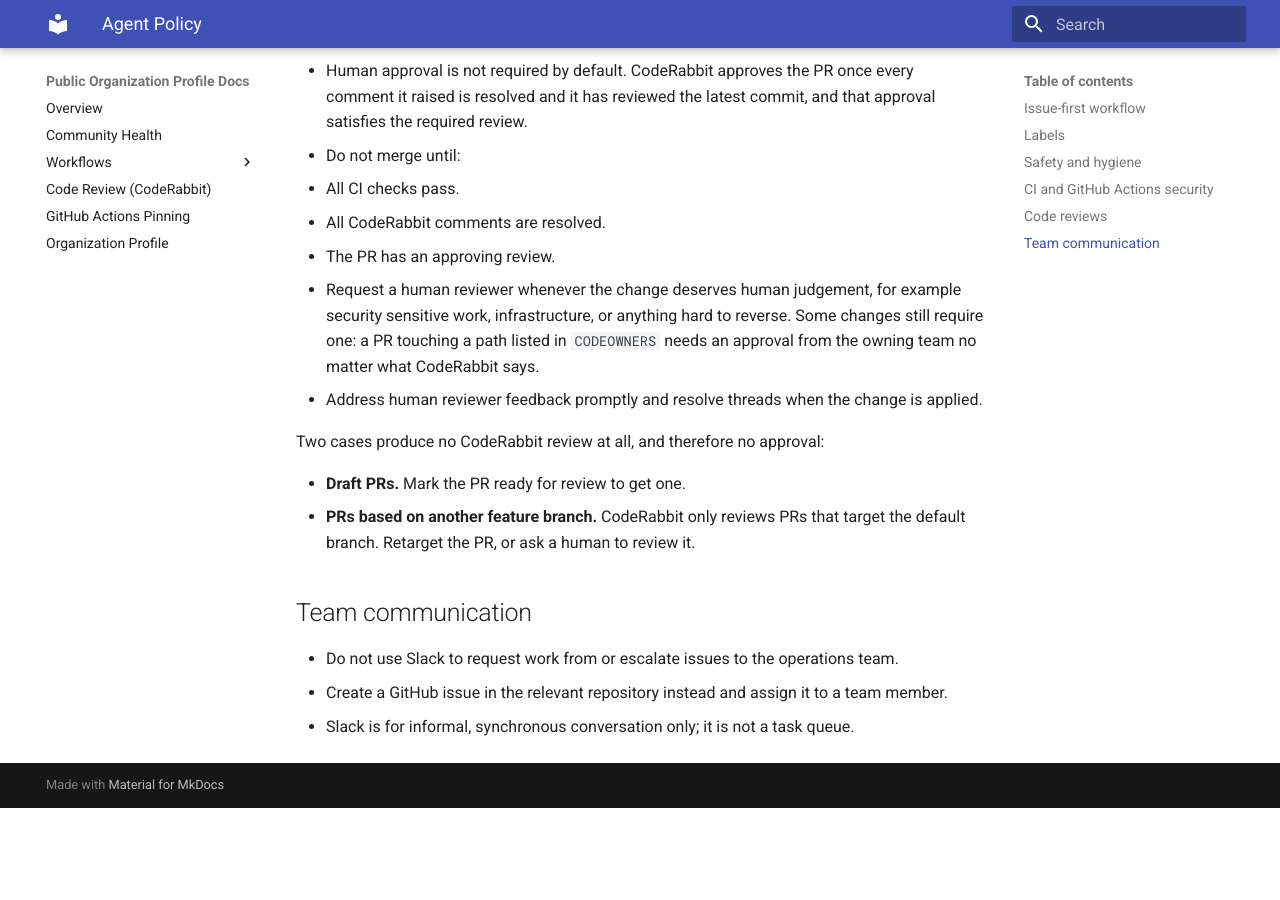
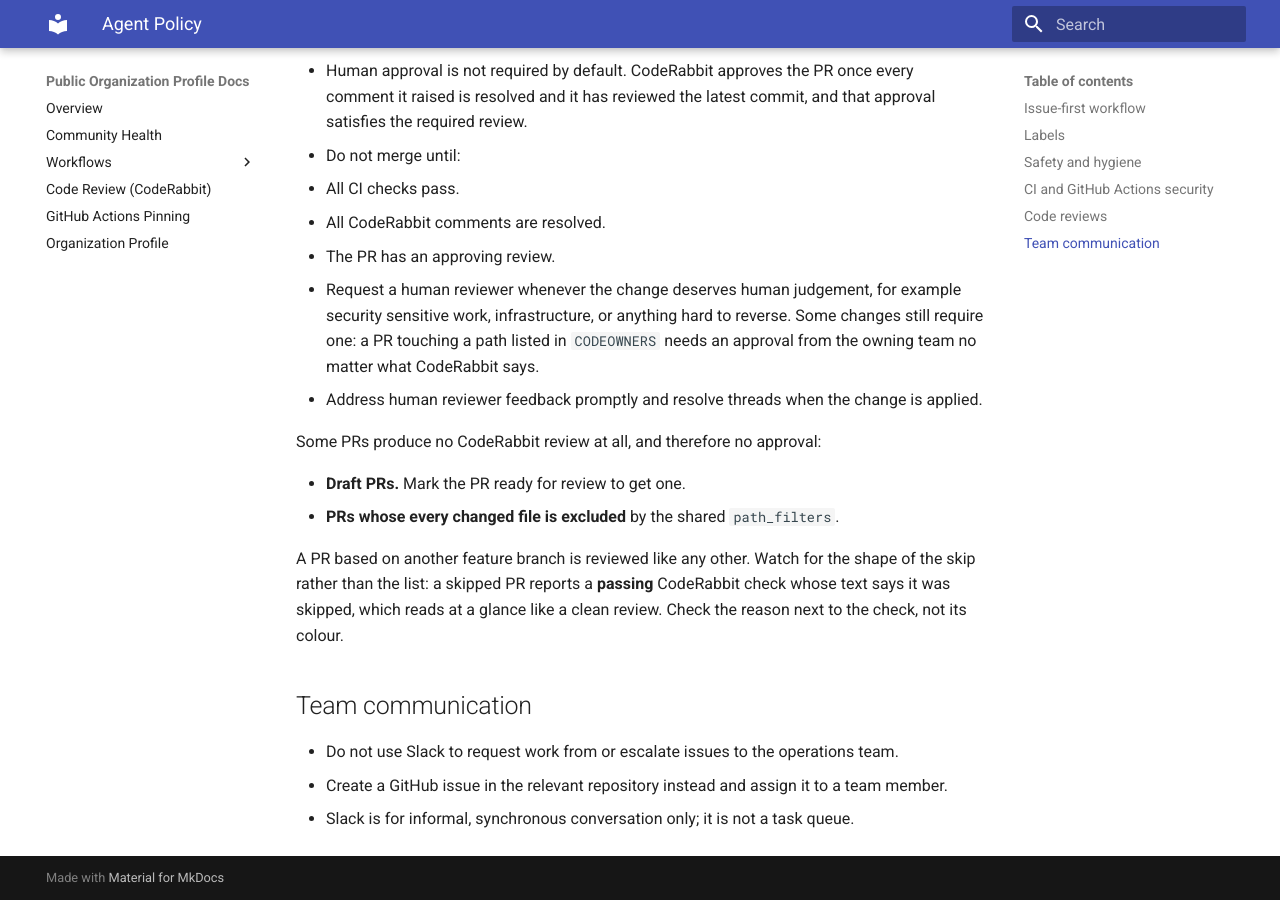
Before and after one commit to geolonia/.github, an MkDocs documentation site: the page built from docs/agent-policy.md, in a window 1280 px wide and 900 px high, scrolled down 2467 px. Built offline with MkDocs 1.6.1 and Material for MkDocs 9.7.7, drawn with Linux system fonts in a browser that asks for light colours; before the commit the page ends 3275 px from its top, so only the background shows below that.

Commit message:
docs: stop telling agents to retarget stacked pull requests
agent-policy.md said CodeRabbit only reviews PRs targeting the default
branch and to retarget or find a human. base_branches: [".*"] makes that
false, so the advice would have sent people to undo the exact stacking
this PR makes safe.

Replaces it with the filters that still skip a review (draft, path_filters)
and the point that unites them: a skipped PR reports a PASSING check whose
text says it was skipped. Also hyphenates auto-review. Per CodeRabbit
review on #128.

```diff
--- a/docs/agent-policy.md
+++ b/docs/agent-policy.md
@@ -112,11 +112,15 @@ that breaks them will usually fail the check before a human looks at it.
   needs an approval from the owning team no matter what CodeRabbit says.
 - Address human reviewer feedback promptly and resolve threads when the change is applied.
 
-Two cases produce no CodeRabbit review at all, and therefore no approval:
+Some PRs produce no CodeRabbit review at all, and therefore no approval:
 
 - **Draft PRs.** Mark the PR ready for review to get one.
-- **PRs based on another feature branch.** CodeRabbit only reviews PRs that target
-  the default branch. Retarget the PR, or ask a human to review it.
+- **PRs whose every changed file is excluded** by the shared `path_filters`.
+
+A PR based on another feature branch is reviewed like any other. Watch for the
+shape of the skip rather than the list: a skipped PR reports a **passing**
+CodeRabbit check whose text says it was skipped, which reads at a glance like a
+clean review. Check the reason next to the check, not its colour.
 
 ## Team communication
 
```
Also changed, not shown: docs/coderabbit.md (+1 -1 lines).
